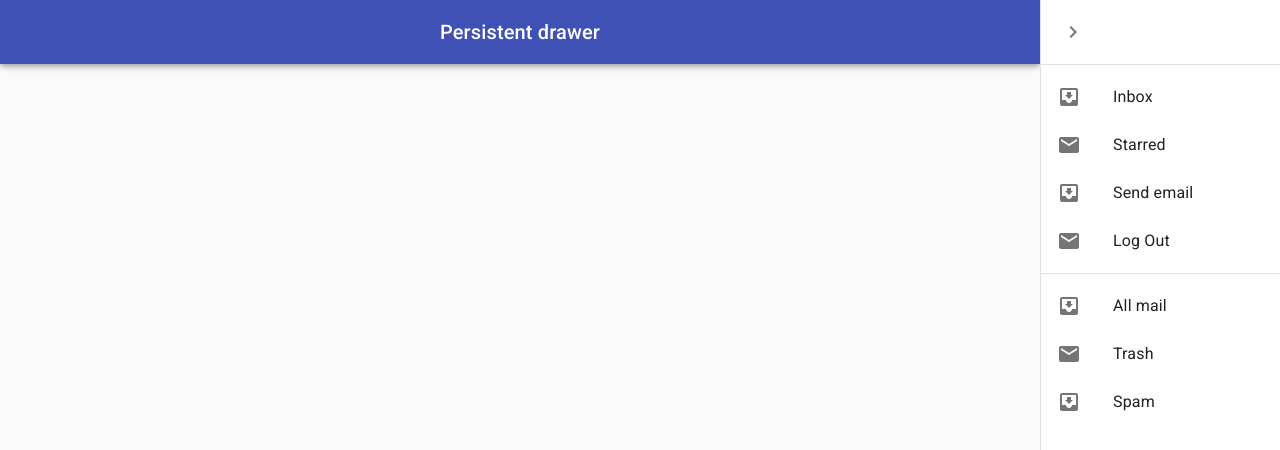
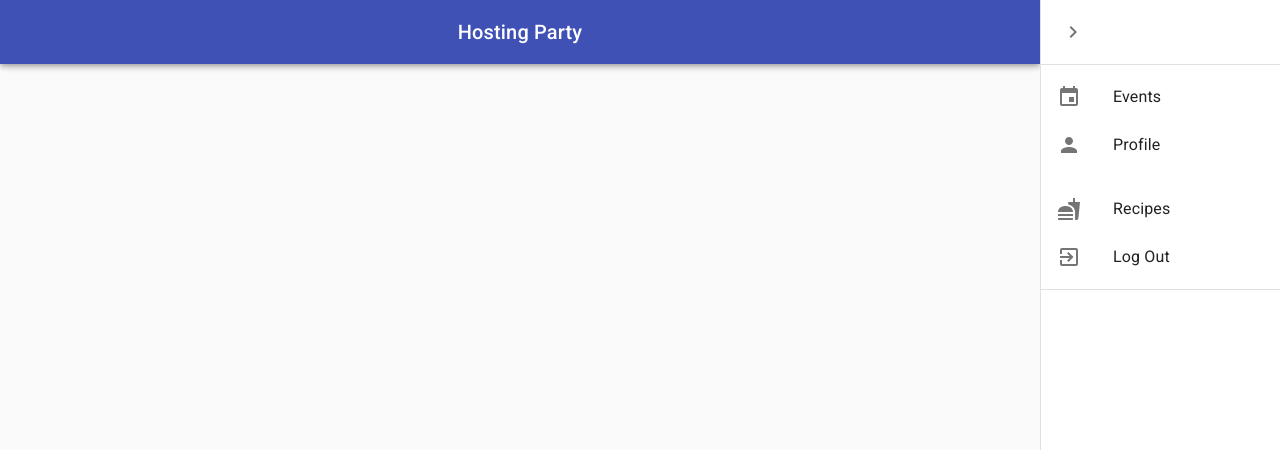
Before and after one commit to HostingParty/HostingApp, a React (Create React App) app in the folder client/: page /event in a window 1280 px wide. Both pictures are taken after a click on the button "open drawer". Shown: the top 450 px of the page. Built offline with nearby package versions, Linux system fonts and the light colour scheme.

Commit message:
nav bar icons

```diff
--- a/client/src/components/Nav/index.js
+++ b/client/src/components/Nav/index.js
@@ -33,10 +33,10 @@ import ChevronRightIcon from '@material-ui/icons/ChevronRight';
 import ListItem from '@material-ui/core/ListItem';
 import ListItemIcon from '@material-ui/core/ListItemIcon';
 import ListItemText from '@material-ui/core/ListItemText';
-import InboxIcon from '@material-ui/icons/MoveToInbox';
-import MailIcon from '@material-ui/icons/Mail';
 import ExitToAppIcon from '@material-ui/icons/ExitToApp';
 import EventIcon from '@material-ui/icons/Event';
+import PersonIcon from '@material-ui/icons/Person';
+import FastfoodIcon from '@material-ui/icons/Fastfood';
 
 const drawerWidth = 240;
 
@@ -121,7 +121,7 @@ export default function PersistentDrawerRight() {
       >
         <Toolbar>
           <Typography variant="h6" noWrap className={classes.title}>
-            Persistent drawer
+            Hosting Party
           </Typography>
           <IconButton
             color="inherit"
@@ -157,22 +157,24 @@ export default function PersistentDrawerRight() {
         </div>
         <Divider />
         <List>
-          {['Inbox', 'Starred', 'Send email', 'Log Out'].map((text, index) => (
+          {['Events', 'Profile'].map((text, index) => (
             <ListItem button key={text}>
-              <ListItemIcon>{index % 2 === 0 ? <InboxIcon /> : <MailIcon />}</ListItemIcon>
+              <ListItemIcon>{index % 2 === 0 ? <EventIcon /> : <PersonIcon />}</ListItemIcon>
               <ListItemText primary={text} />
             </ListItem>
           ))}
         </List>
-        <Divider />
+
         <List>
-          {['All mail', 'Trash', 'Spam'].map((text, index) => (
+          {['Recipes', 'Log Out'].map((text, index) => (
             <ListItem button key={text}>
-              <ListItemIcon>{index % 2 === 0 ? <InboxIcon /> : <MailIcon />}</ListItemIcon>
+              <ListItemIcon>{index % 2 === 0 ? <FastfoodIcon /> : <ExitToAppIcon />}</ListItemIcon>
               <ListItemText primary={text} />
             </ListItem>
           ))}
         </List>
+
+        <Divider />
       </Drawer>
     </div>
   );
```
